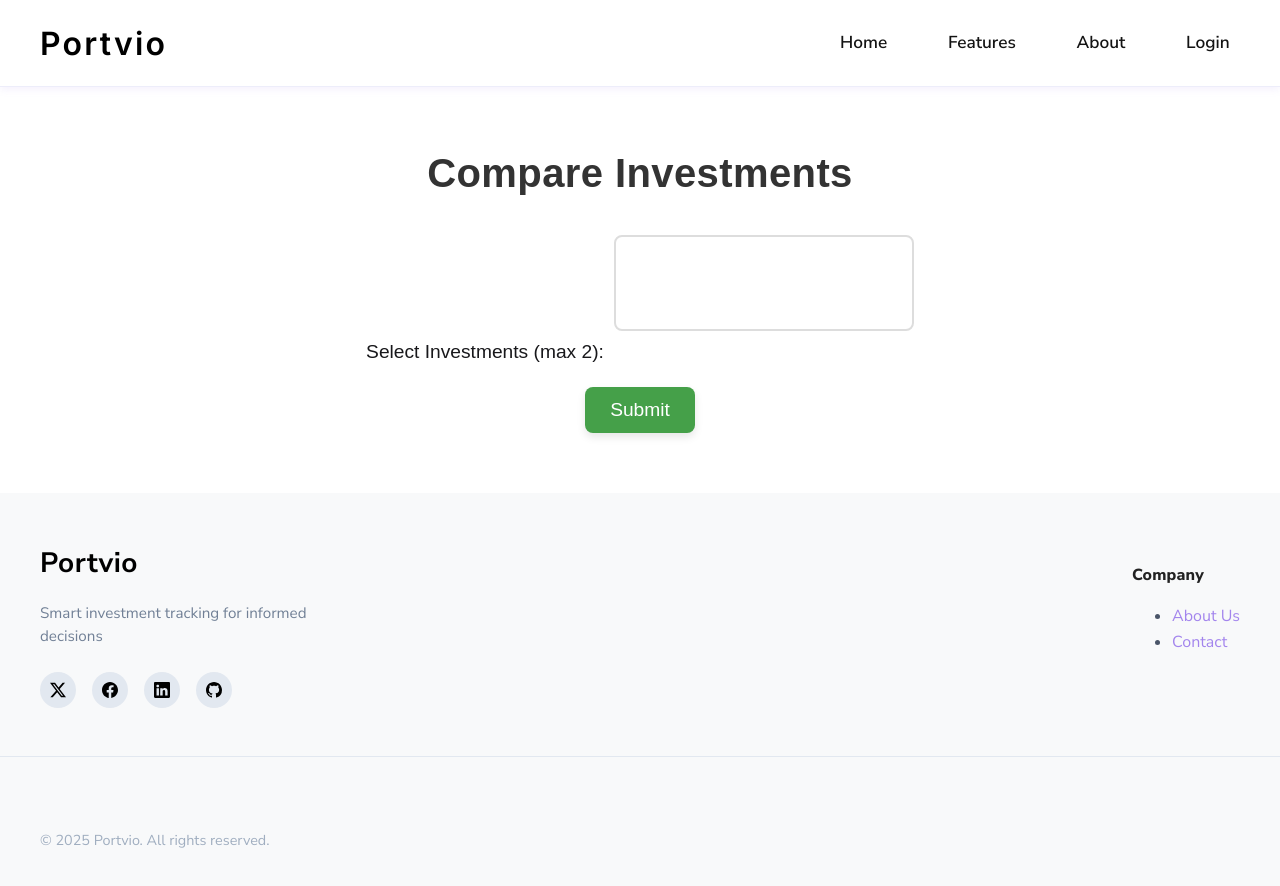
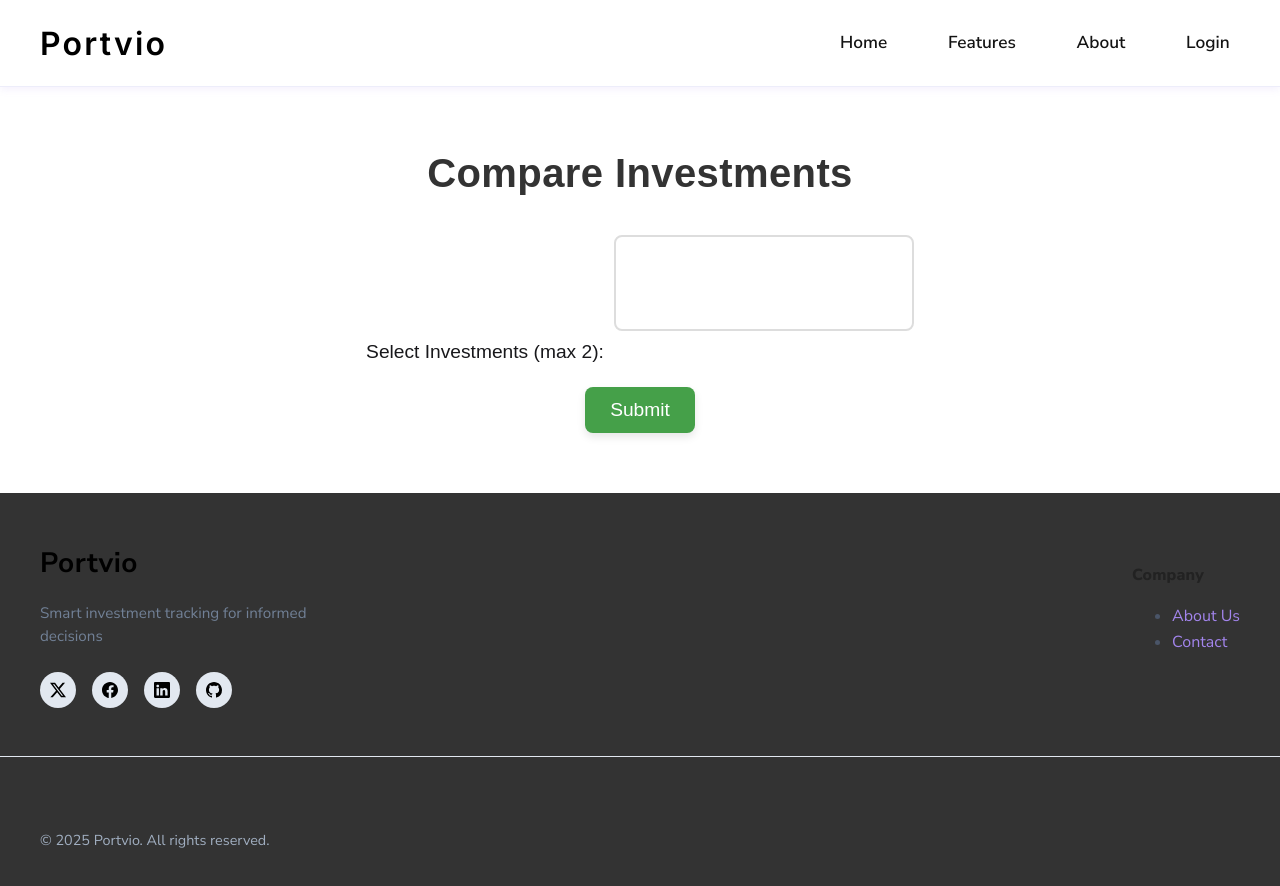
Before and after one commit to VinayakxSingh/Portvio, a React (Vite) app: page /compare in a window 1280 px wide. Shown: the top 886 px of the page. Built offline with nearby package versions, Linux system fonts and the light colour scheme.

Commit message:
Update Footer.css

```diff
--- a/src/components/Footer.css
+++ b/src/components/Footer.css
@@ -1,5 +1,5 @@
 .footer {
-  background-color: #f8f9fa;
+  background-color: #333;
   color: #4a5568;
 /*   font-family: -apple-system, BlinkMacSystemFont, "Segoe UI", Roboto, Helvetica, Arial, sans-serif; */
 }
```
